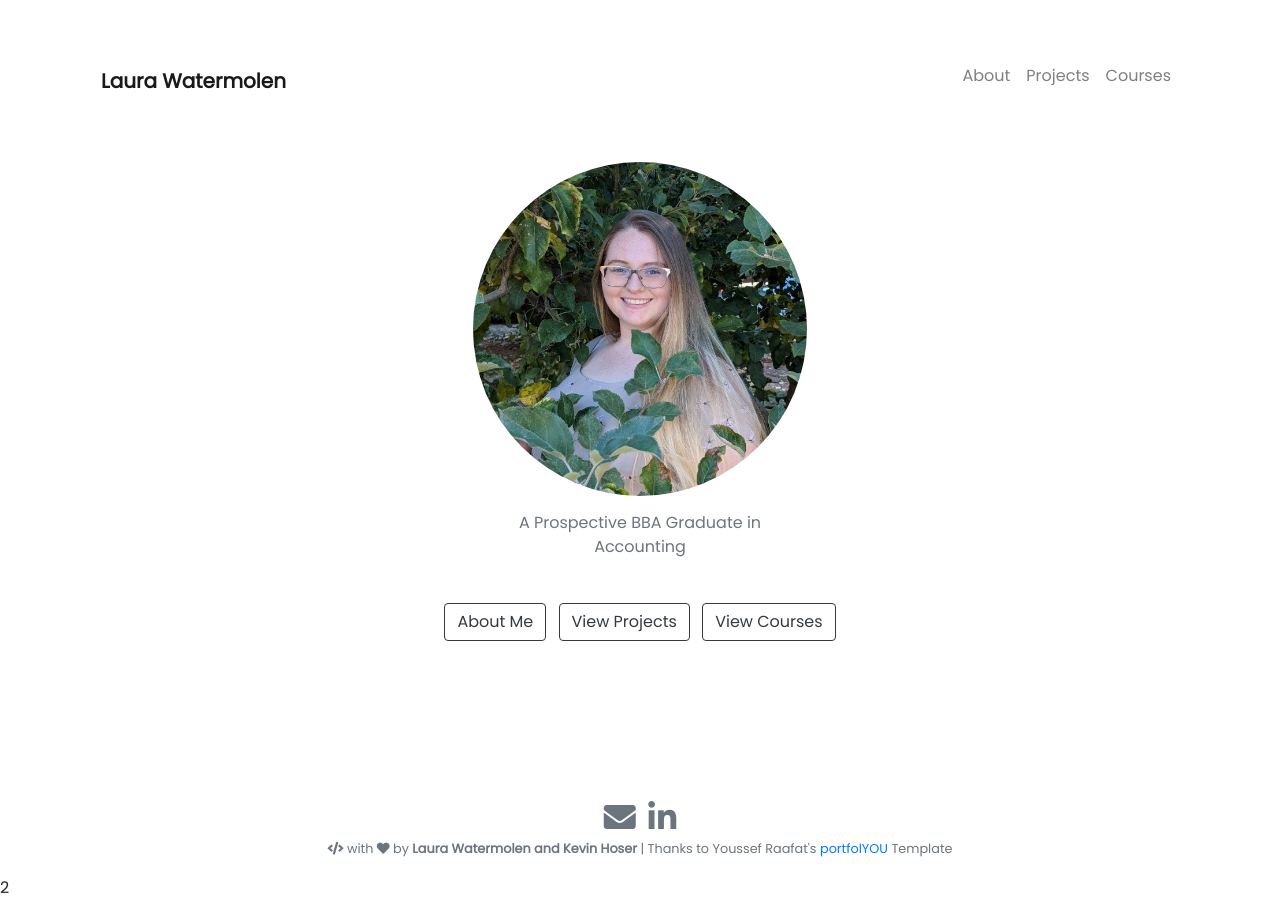
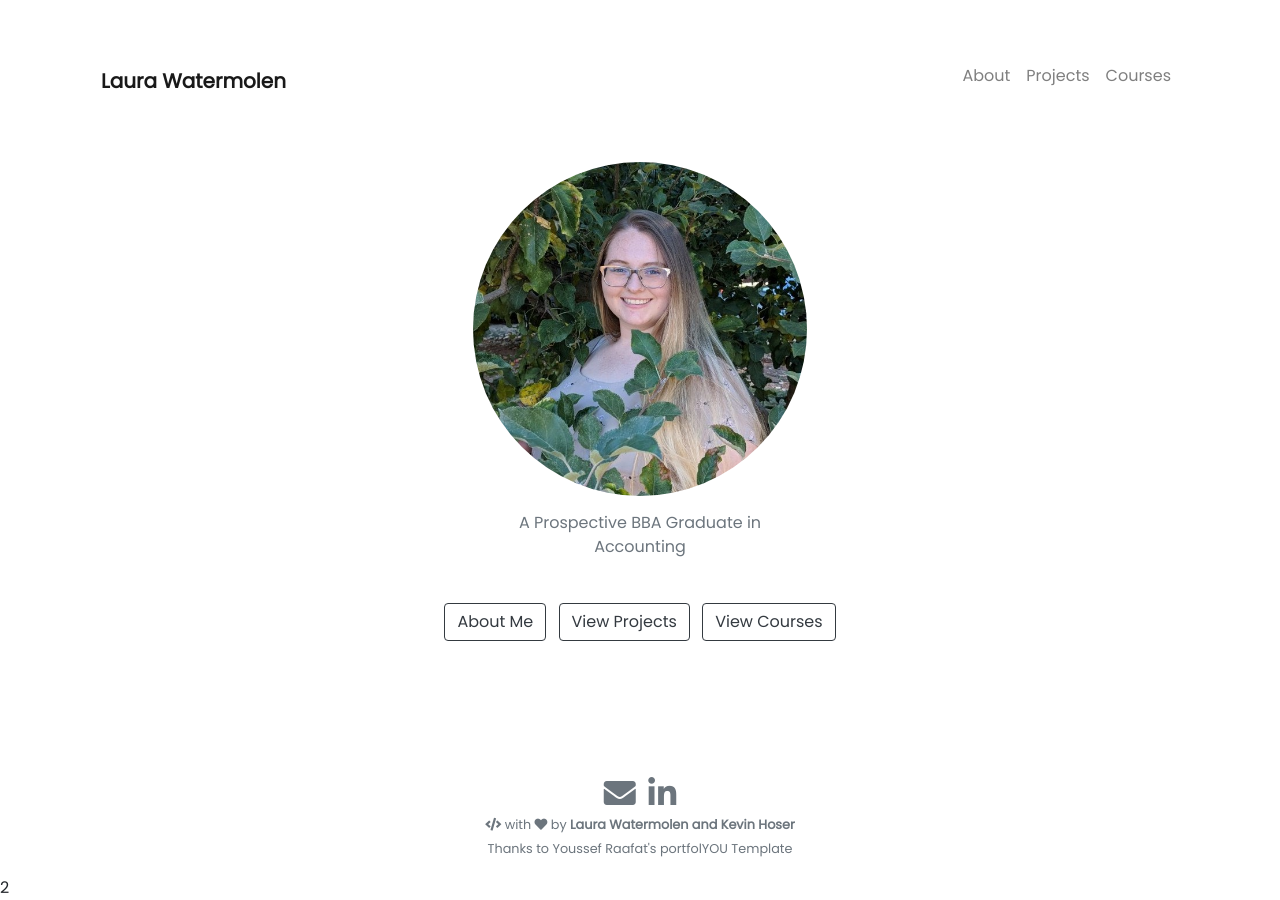
Before and after one commit to watermol20/Portfolio, a Jekyll site: the page built from index.html, in a window 1280 px wide. Built offline with Jekyll 4.4.1, drawn with Linux system fonts in a browser that asks for light colours; nearby versions of some CDN libraries.

Commit message:
Attempting to make footer pretty

```diff
--- a/_includes/footer.html
+++ b/_includes/footer.html
@@ -4,7 +4,8 @@
 
   <small class="text-muted mb-2">
     <i class="fas fa-code"></i> with <i class="fas fa-heart"></i>
-    by <strong>{{ site.author.name }} and Kevin Hoser</strong> | Thanks to Youssef Raafat's
+    by <strong>{{ site.author.name }} and Kevin Hoser</strong><br>
+    Thanks to Youssef Raafat's
     <a href="https://youssefraafatnasry.me/portfolYOU/">portfolYOU</a> Template
   </small>
 
--- a/_sass/_footer.scss
+++ b/_sass/_footer.scss
@@ -1,3 +1,5 @@
+a { color: inherit; }
+
 .social {
   text-decoration: none !important;
 }
```
